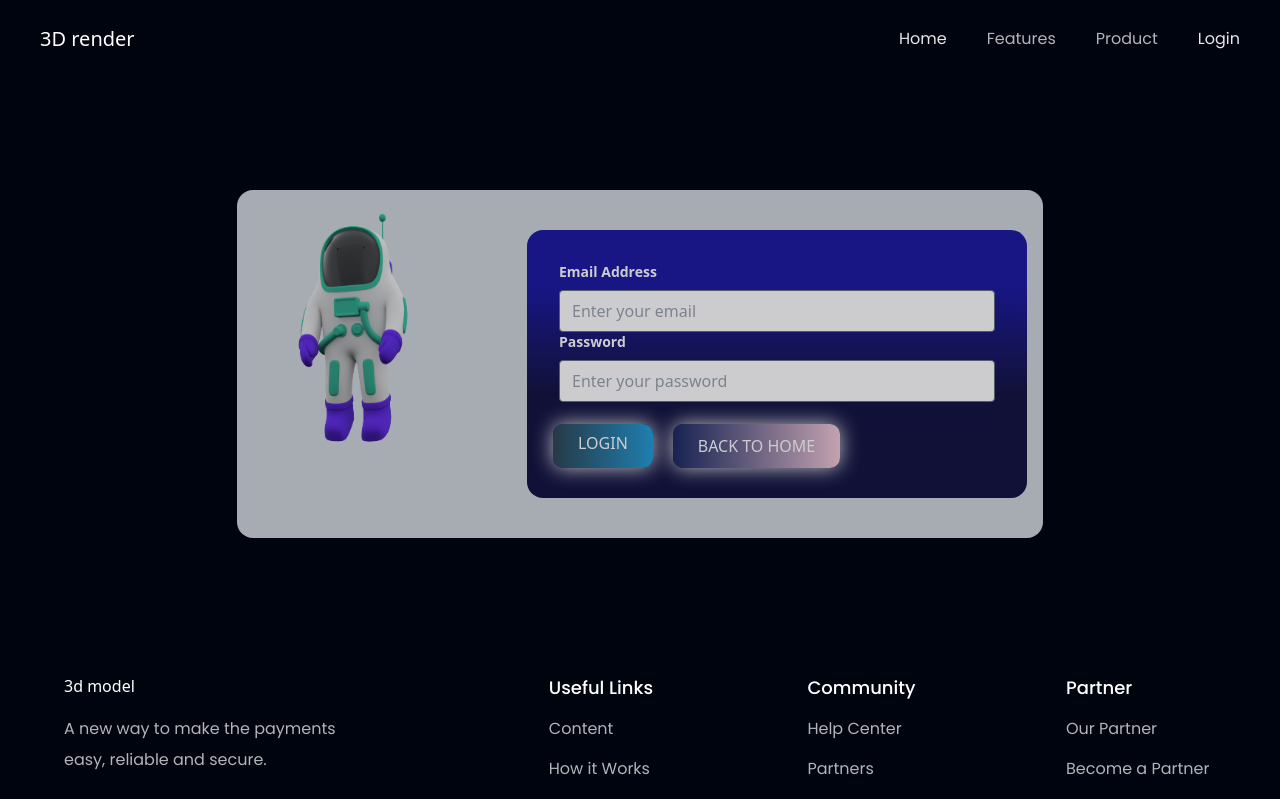
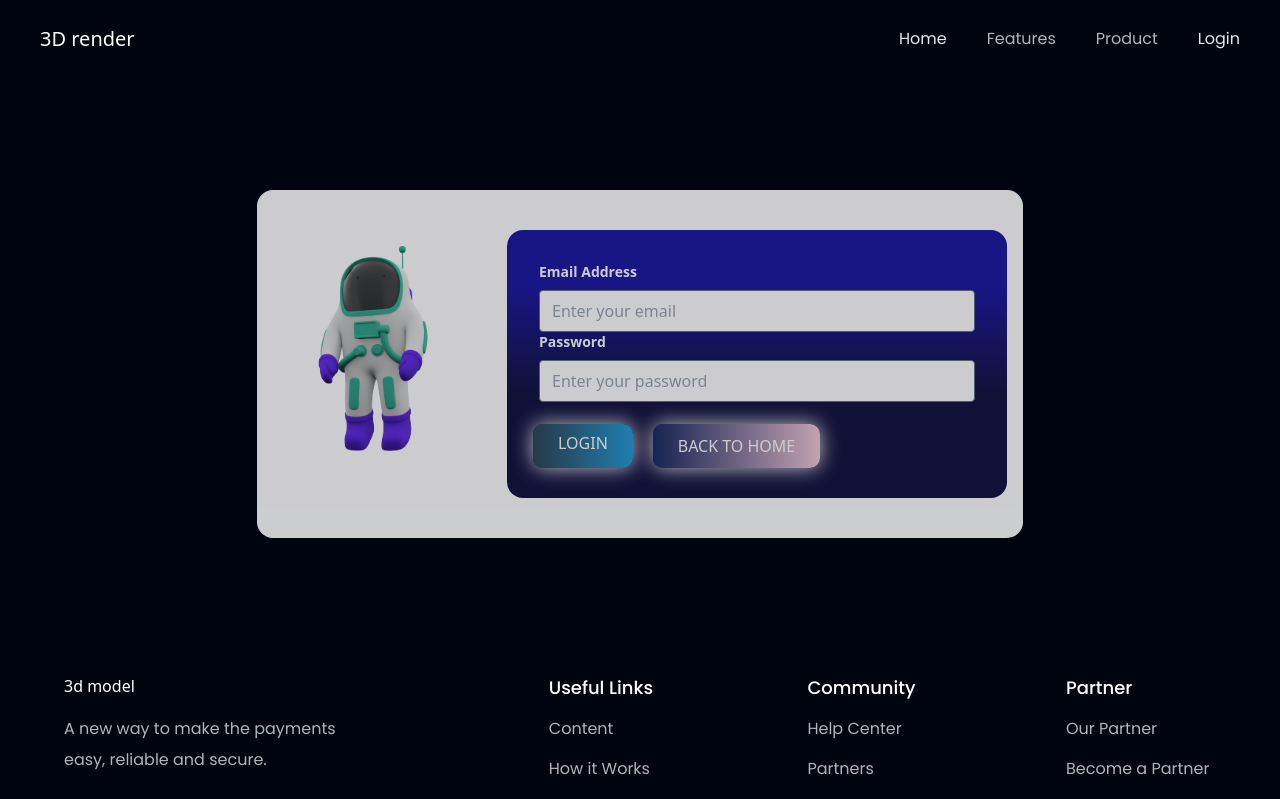
Before and after one commit to Jeet-Codes/PollyVerse, a React (Vite) app: page /login in a window 1280 px wide. Shown: the top 799 px of the page. Built offline with nearby package versions, Linux system fonts and the light colour scheme; some icons are missing.

Commit message:
image position and size change

```diff
--- a/src/assets/index.js
+++ b/src/assets/index.js
@@ -29,6 +29,7 @@ import banner2 from "./banner2.png";
 import respon from './respon.png';
 import loginpage from './loginpage.png'
 import Group from './Group.png'
+import robot1 from './robot1.png'
 export {
   airbnb,
   bill,
@@ -60,5 +61,6 @@ export {
   people03,
   banner1,
   banner2,
-  Group
+  Group,
+  robot1
 };
--- a/src/components/Login.jsx
+++ b/src/components/Login.jsx
@@ -19,12 +19,12 @@ const Login = () => {
 
    <div className='md:flex  md:justify-center items-center md:flex-row flex-col p-28 w-[100%] ' id='main'>
 
-    <div className={`${layout.section} md:bg-gray-300 rounded-2xl `}>
+    <div className={`${layout.section} md:bg-white rounded-2xl `}>
 
 
-    <div className={`${layout.sectionImg} `} style={{height:240}}>
+    <div className={'relative top-8 left-10'} style={{height:240}}>
 
-      <img src={loginpage} alt="billing" className="w-[150px] h-[100%] rounded-2xl" />
+      <img src={loginpage} alt="billing" className="w-[150px] h-[90%] rounded-2xl" />
 
     </div>
 
```
Also changed, not shown: src/assets/robot1.png (added).
